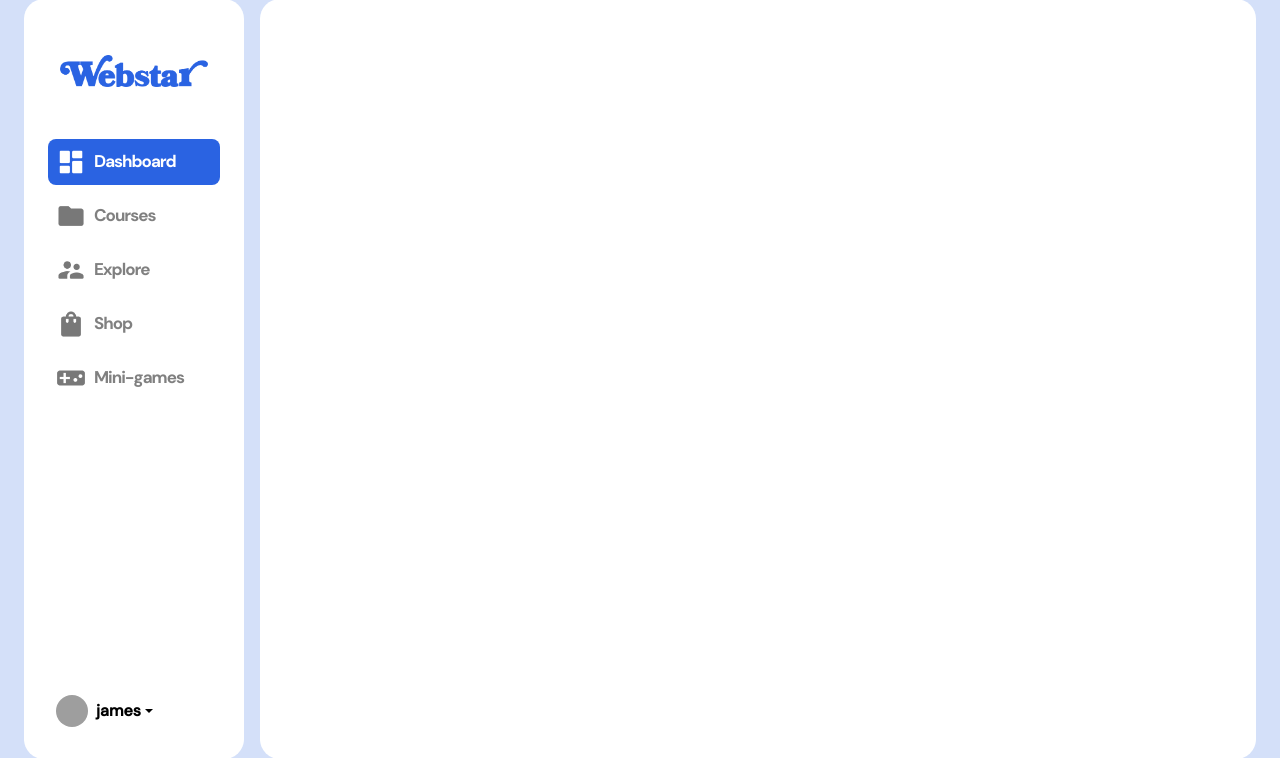
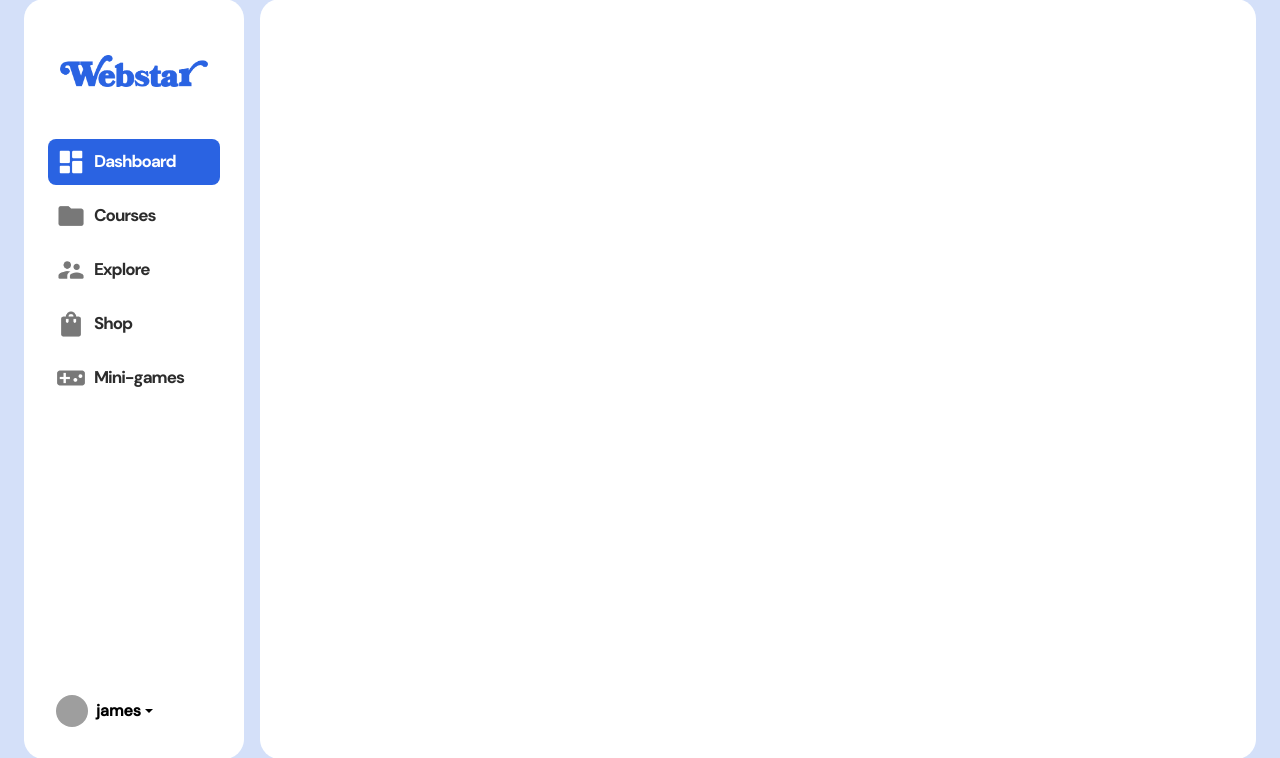
Before and after one commit to G7-WebStar/webstar.com, a PHP site: page / in a window 1280 px wide. Shown: the part 21-779 px from the top of the page. Run offline with PHP 8.4, Linux system fonts and the light colour scheme; grey boxes are pictures that could not be loaded.

Commit message:
Fixed font colors

```diff
--- a/shared/assets/css/sidebar-and-container-styles.css
+++ b/shared/assets/css/sidebar-and-container-styles.css
@@ -24,7 +24,6 @@ body {
 
 .text-dark{
     color: var(--black)!important;
-    opacity: 60%;
 }
 
 .selected{
```
